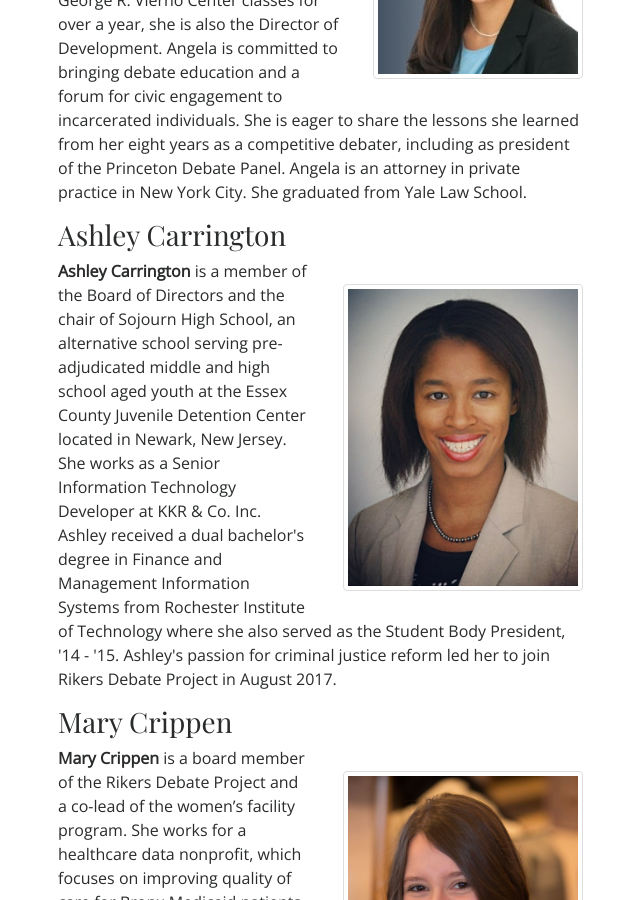
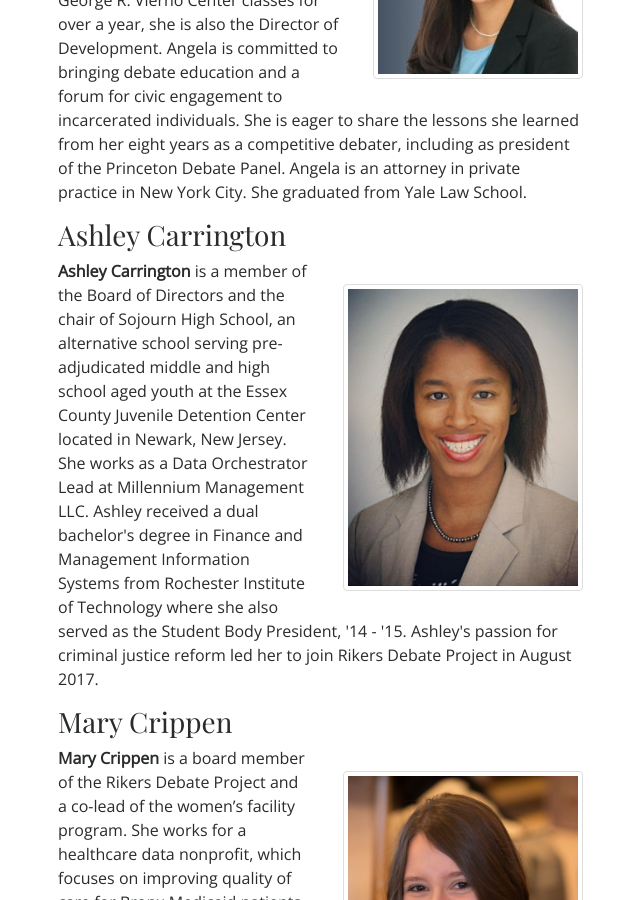
Before and after one commit to rikersdebateteam/rikers-debate-project, a Jekyll site: the page built from board.html, in a window 1280 px wide and 900 px high, scrolled down 1140 px. Shown: the whole window, without its empty margins (42-682 px from the left). Built offline with Jekyll 4.4.1, drawn with Linux system fonts in a browser that asks for light colours; nearby versions of some CDN libraries.

Commit message:
updated Ashley board profile

```diff
--- a/board.html
+++ b/board.html
@@ -40,7 +40,7 @@ title: Board Members
 <div class="col-sm-12 col-lg-6">
   <img src="/images/people/AshleyCarrington.png" class="img-thumbnail float-right bio-photo" />
   <h3>Ashley Carrington</h3>
-  <p><strong>Ashley Carrington</strong> is a member of the Board of Directors and the chair of Sojourn High School, an  alternative school serving pre-adjudicated middle and high school aged youth at the Essex County Juvenile Detention Center located in Newark, New Jersey. She works as a Senior Information Technology Developer at KKR & Co. Inc. Ashley received a dual bachelor's degree in Finance and Management Information Systems from Rochester Institute of Technology where she also served as the Student Body President, '14 - '15. Ashley's passion for criminal justice reform led her to join Rikers Debate Project in August 2017.
+  <p><strong>Ashley Carrington</strong> is a member of the Board of Directors and the chair of Sojourn High School, an  alternative school serving pre-adjudicated middle and high school aged youth at the Essex County Juvenile Detention Center located in Newark, New Jersey. She works as a Data Orchestrator Lead at Millennium Management LLC. Ashley received a dual bachelor's degree in Finance and Management Information Systems from Rochester Institute of Technology where she also served as the Student Body President, '14 - '15. Ashley's passion for criminal justice reform led her to join Rikers Debate Project in August 2017.
 </p>
 </div>
 
```
